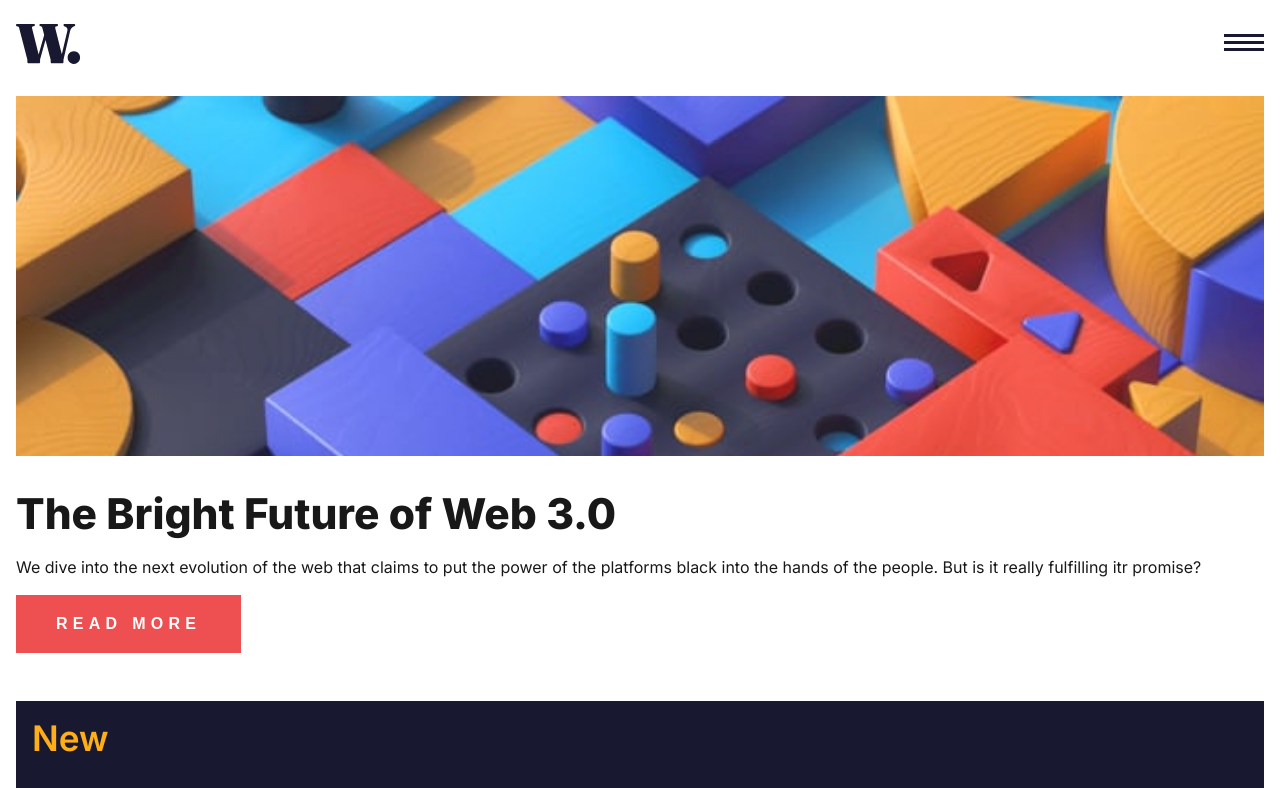
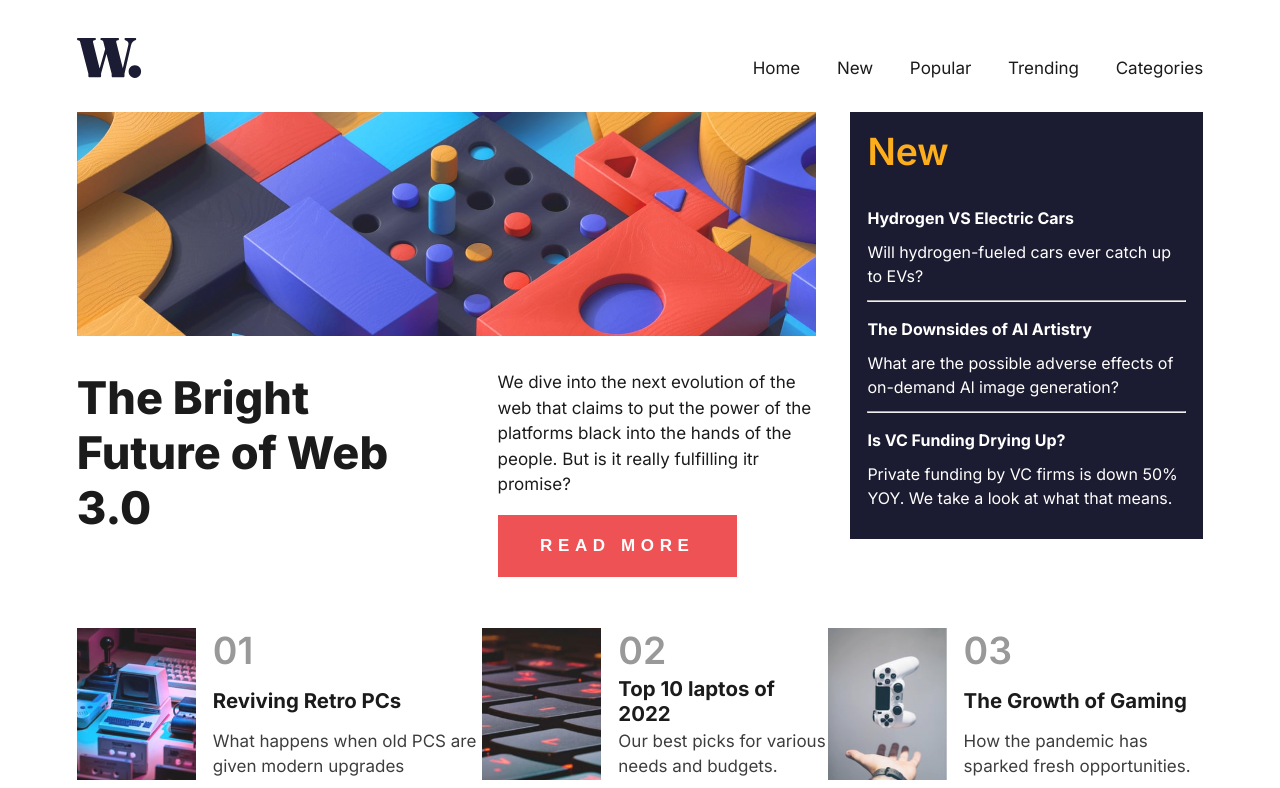
Before and after one commit to lucasmpalu/challengenew-homepage-main, a plain HTML site: page index.html in a window 1280 px wide. Shown: the top 788 px of the page. Drawn offline with Linux system fonts and the light colour scheme.

Commit message:
challenge finalized

```diff
--- a/index.css
+++ b/index.css
@@ -5,14 +5,18 @@ font-family: 'Inter', sans-serif;
 * {
     padding: 0;
     margin: 0;
-    box-sizing: 0;
+    box-sizing: border-box;
+}
+
+header ul {
+    display: none;
 }
 
 
 body {height: 100%;
     background-color: white;
     padding: 1.5rem 1rem;
-    opacity: 0.9;
+    opacity: 0.89;
 }
 p  {font-size: 1rem; line-height: 150%;}
 h2 {font-size: 2.65rem; font-weight: 800;}
@@ -77,7 +81,7 @@ main {
 /* ASIDE ASIDE ASIDE */
 
 .aside-main {
-    background-color: rgb(0, 0, 27);
+    background-color: rgb(0, 0, 25);
     color: white;
     padding: 1rem;
 
@@ -93,6 +97,8 @@ color: orange;}
 
 /* CONTAINER FLEX */
 
+/* #container-flex {} */
+
 #container-flex > div {
     display: flex;
     padding: 1rem;
@@ -105,29 +111,134 @@ color: orange;}
 
 #container-flex div div {display: flex; flex-direction: column; justify-content: space-between;
 }
-.img1 { background-image: url('assets/images/image-retro-pcs.jpg');
-    background-position: center;
-    background-size: cover;
+.img1 {
     margin-right: 1rem;
     min-width: 5rem;
     max-width: 7rem;
     transform: scale(1.1);
 }
 
-.img2 { background-image: url('assets/images/image-top-laptops.jpg');
-    background-position: center;
-    background-size: cover;
+.img2 {
     margin-right: 1rem;
     min-width: 5rem;
     max-width: 7rem;
     transform: scale(1.1);}
 
-.img3 { background-image: url('assets/images/image-gaming-growth.jpg');
-    background-position: center;
-    background-size: cover;
+.img3 {
     margin-right: 1rem;
     width: auto;
     min-width: 5rem;
     max-width: 7rem;
     transform: scale(1.1);
 }
+
+/* MEDIA QUERY MEDIA QUERTY MEDIA QUERY */
+/* MEDIA QUERY MEDIA QUERTY MEDIA QUERY */
+/* MEDIA QUERY MEDIA QUERTY MEDIA QUERY */
+/* MEDIA QUERY MEDIA QUERTY MEDIA QUERY */
+
+@media (min-width: 1024px) {
+
+html { font-size: 17px;}
+
+main {display: flex;
+    flex-direction: column;}
+
+body {padding: 3% 6%;
+    }
+
+header button {
+        display: none;
+    }
+
+header nav ul {
+    display: flex;
+    align-items: flex-end;
+    justify-content: space-between;
+    width: 100%;
+    height: 100%;
+    list-style-type: none;
+}
+
+header nav ul li:hover, .aside-main h4:hover { color: orange;
+
+}
+
+#container-flex div div h5:hover{ color: rgb(234, 40, 43);}
+
+header nav {width: 40%;}
+
+#container-grid {display: grid;
+    width: 100%;
+    grid-template-columns: repeat(3, 1fr);
+    grid-template-rows: repeat(2, 1fr);
+    grid-template-areas: "img img aside"
+                         "text text aside";
+    gap: 2rem;
+}
+
+.text-main {
+display: flex; justify-content: flex-start;
+}
+
+.text-main h2, .text-main div {
+    width: 50%
+    }
+
+.text-main div {
+        padding-left: 3rem;
+    }
+.text-main div button:hover { background-color:rgb(0, 0, 25)
+}
+
+
+.aside-main {
+    max-height: max-content;
+    display: flex;
+    flex-direction: column;
+    justify-content: space-between;
+}
+
+
+.img-main {grid-area: img;
+background-image: url('assets/images/image-web-3-desktop.jpg');
+background-size: cover;
+background-position: center;
+width: 100%;
+height: 100%;}
+
+.text-main {grid-area: text;
+    display: flex;
+    justify-content: space-around;
+align-items: flex-start;}
+
+
+
+
+.aside-main {grid-area: aside;
+height: auto;}
+
+.aside-main h4, .aside-main p {
+    font-size: 16px;
+    margin-bottom: 0.7rem;
+}
+
+#container-flex {display: flex;
+    width: 100%;
+    height: 100%;
+    justify-content: space-between;
+    padding: 0;
+
+}
+#container-flex > * {
+    margin: 0px!important; padding: 0rem!important;
+}
+
+#container-flex img { width: 100%;
+    height: 100%;
+    transform: scale(1);
+    object-fit: cover;
+
+}
+
+}
--- a/index.html
+++ b/index.html
@@ -15,10 +15,12 @@
   <header>
     <img src="assets/images/logo.svg" alt="logo header">
     <nav>
-      <ul class="list-header" style="display: none;">
-        <li></li>
-        <li></li>
-        <li></li>
+      <ul class="list-header">
+        <li>Home</li>
+        <li>New</li>
+        <li>Popular</li>
+        <li>Trending</li>
+        <li>Categories</li>
       </ul>
       <button><img src="assets/images/icon-menu.svg" alt="nav-bar"></button>
     </nav>
@@ -27,9 +29,11 @@
     <!-- MAIN MAIN MAIN -->
   <main>
       <!-- GRID MAIN -->
-    <div id="container-grid">
+    <section id="container-grid">
       <!-- IMG MAIN -->
-      <div class="img-main"></div>
+      <div class="img-main">
+
+      </div>
       <!-- IMG MAIN -->
       <!-- TEXT MAIN -->
       <div class="text-main">
@@ -38,8 +42,8 @@
           <p>We dive into the next evolution of the web that claims to put the power of the platforms black into the hands of the people. But is it really fulfilling itr promise?</p>
           <button>READ MORE</button>
         </div>
+      </div>
       <!-- TEXT MAIN -->
-      </div>
       <!-- ASIDE MAN -->
 
       <div class="aside-main">
@@ -56,12 +60,12 @@
         <h4>Is VC Funding Drying Up?</h4>
         <p>Private funding by VC firms is down 50% YOY. We take a look at what that means.</p>
       </div>
-    </div>
+    </section>
         <!-- GRID MAIN -->
         <!-- FLEX MAIN -->
     <div id="container-flex">
         <div class="flexbox1">
-          <img class="img1" src="" alt="">
+          <img class="img1" src="assets/images/image-retro-pcs.jpg" alt="">
           <div>
             <h3>01</h3>
             <h5>Reviving Retro PCs</h5>
@@ -69,7 +73,7 @@
           </div>
         </div>
         <div class="flexbox2">
-          <img class="img2" src="" alt="">
+          <img class="img2" src="assets/images/image-top-laptops.jpg" alt="">
           <div>
             <h3>02</h3>
             <h5>Top 10 laptos of 2022</h5>
@@ -77,7 +81,7 @@
           </div>
         </div>
         <div class="flexbox3">
-          <img class="img3" src="" alt="">
+          <img class="img3" src="assets/images/image-gaming-growth.jpg" alt="">
           <div>
             <h3>03</h3>
             <h5>The Growth of Gaming</h5>
@@ -87,7 +91,5 @@
     </div>
            <!-- FLEX MAIN -->
   </main>
-
-
 </body>
 </html>
```
